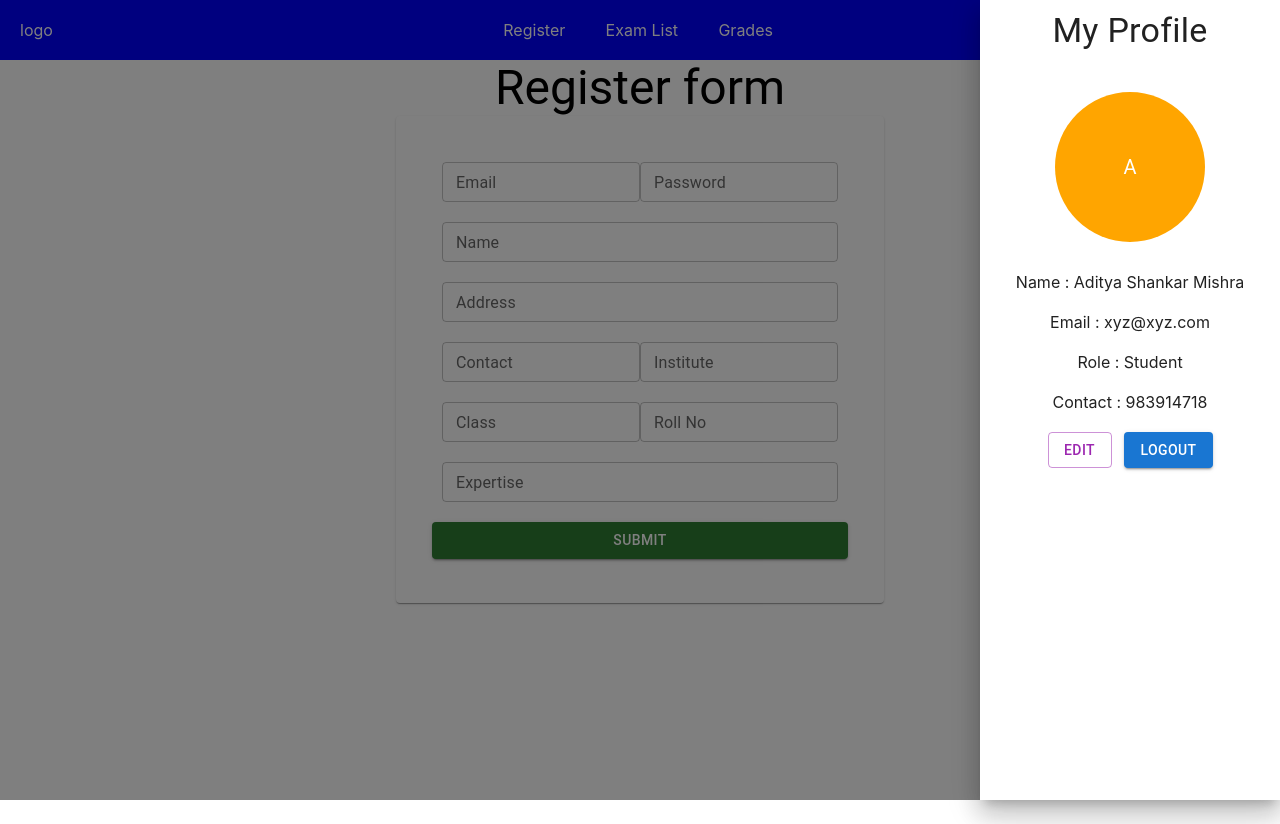
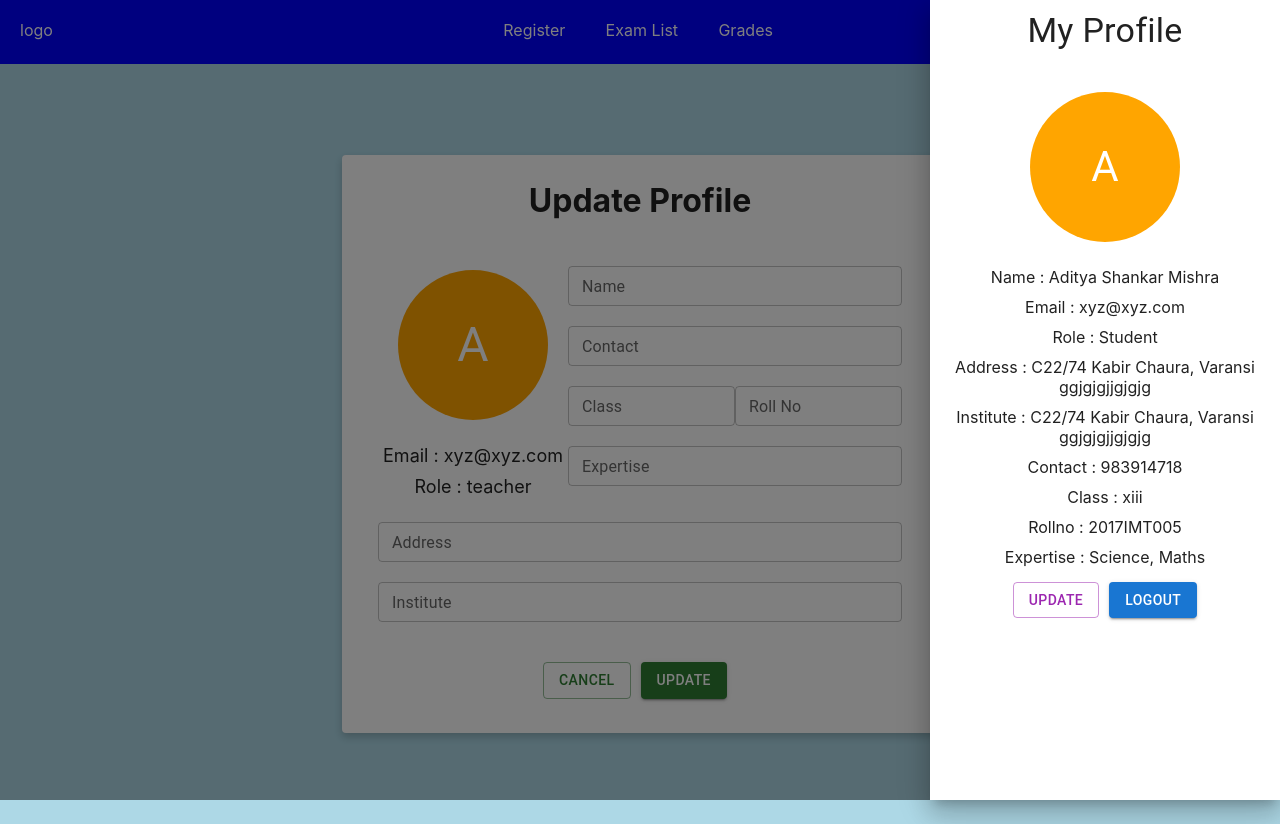
Before and after one commit to mishraadityashankar/Online-Exam-Conductor, a React (Create React App) app in the folder frontend/: page / in a window 1280 px wide. Both pictures are taken after a click on the element "login". Before the commit the page ends 800 px from the top, so only its background shows below. Built offline with nearby package versions, Linux system fonts and the light colour scheme.

Commit message:
Design done for Home, Profile and register page

```diff
--- a/frontend/src/App.js
+++ b/frontend/src/App.js
@@ -2,12 +2,16 @@ import logo from "./logo.svg";
 import "./App.css";
 import Register from "./components/Register";
 import Navbar from "./components/Navbar";
+import Home from "./components/Home";
+import EditProfile from "./components/EditProfile";
 
 function App() {
   return (
     <div className="App">
       <Navbar></Navbar>
-      <Register></Register>
+      <EditProfile></EditProfile>
+      {/* <Home></Home> */}
+      {/* <Register></Register> */}
     </div>
   );
 }
--- a/frontend/src/components/EditProfile.jsx
+++ b/frontend/src/components/EditProfile.jsx
@@ -0,0 +1,142 @@
+import React from "react";
+import {
+  Drawer,
+  Typography,
+  Box,
+  Avatar,
+  Button,
+  TextField,
+  Card,
+  CardContent,
+} from "@mui/material";
+
+import { makeStyles } from "@mui/styles";
+
+const useStyles = makeStyles({
+  root: {
+    display: "flex",
+    backgroundColor: "lightblue",
+    flexDirection: "column",
+    alignItems: "center",
+    justifyContent: "center",
+    height: "95vh",
+  },
+  card: {
+    width: "45%",
+    padding: "10px",
+    alignContent: "left",
+    boxShadow: "0 4px 8px 0 rgb(0 0 0 / 20%)",
+  },
+  formElement: {
+    display: "flex",
+    justifyContent: "space-evenly",
+    padding: "10px",
+  },
+  btn: {
+    marginleft: "10px",
+    marginTop: "10px",
+    marginRight: "10px",
+  },
+});
+
+function EditProfile(props) {
+  const classes = useStyles();
+  const role = "student";
+  return (
+    <Box className={classes.root}>
+      <Card className={classes.card}>
+        <CardContent>
+          <Box
+            style={{
+              fontSize: "32px",
+              fontWeight: "bold",
+              marginBottom: "20px",
+            }}
+          >
+            Update Profile
+          </Box>
+          <Box
+            style={{
+              display: "flex",
+              justifyContent: "space-between",
+              padding: "10px",
+            }}
+          >
+            <Box>
+              <Avatar
+                sx={{
+                  bgcolor: "orange",
+                  width: 150,
+                  fontSize: "48px",
+                  height: 150,
+                  margin: "20px",
+                }}
+              >
+                A
+              </Avatar>
+              <Box style={{ fontSize: "18px", padding: "5px" }}>
+                Email : xyz@xyz.com
+              </Box>
+              <Box style={{ fontSize: "18px", padding: "5px" }}>
+                Role : teacher
+              </Box>
+            </Box>
+
+            <Box
+              style={{
+                display: "flex",
+                width: "65%",
+                alignItems: "center",
+                justifyContent: "center",
+                flexDirection: "column",
+              }}
+            >
+              <TextField
+                style={{ marginBottom: "20px" }}
+                label="Name"
+                fullWidth
+                size="small"
+              />
+              <TextField
+                style={{ marginBottom: "20px" }}
+                label="Contact"
+                fullWidth
+                size="small"
+              />
+              <Box
+                style={{
+                  width: "100%",
+                  marginBottom: "20px",
+                  display: "flex",
+                  justifyContent: "space-between",
+                }}
+              >
+                <TextField label="Class" type="Name" size="small" />
+                <TextField label="Roll No" type="Name" size="small" />
+              </Box>
+
+              <TextField label="Expertise" fullWidth size="small" />
+            </Box>
+          </Box>
+          <Box className={classes.formElement}>
+            <TextField label="Address" fullWidth size="small" />
+          </Box>
+          <Box className={classes.formElement}>
+            <TextField label="Institute" fullWidth size="small" />
+          </Box>
+          <Box className={classes.formElement}></Box>
+          <Box>
+            <Button className={classes.btn} variant="outlined" color="success">
+              Cancel
+            </Button>
+            <Button className={classes.btn} variant="contained" color="success">
+              Update
+            </Button>
+          </Box>
+        </CardContent>
+      </Card>
+    </Box>
+  );
+}
+
+export default EditProfile;
--- a/frontend/src/components/Home.jsx
+++ b/frontend/src/components/Home.jsx
@@ -0,0 +1,63 @@
+import React from "react";
+import {
+  Drawer,
+  Typography,
+  Box,
+  Avatar,
+  Button,
+  TextField,
+} from "@mui/material";
+function Home(props) {
+  return (
+    <Box
+      style={{
+        backgroundColor: "lightblue",
+        display: "flex",
+        justifyContent: "center",
+        alignItems: "center",
+        height: "100vh",
+      }}
+    >
+      <Box
+        style={{
+          height: "50vh",
+          width: "30%",
+          backgroundColor: "white",
+          boxShadow: "0 4px 8px 0 rgb(0 0 0 / 20%)",
+          display: "flex",
+          flexDirection: "column",
+          justifyContent: "space-evenly",
+          padding: "25px",
+        }}
+      >
+        <Box
+          style={{ fontSize: "32px", fontWeight: "bold", marginBottom: "20px" }}
+        >
+          Online Exam Conductor
+        </Box>
+        <Box style={{ fontSize: "14px", marginBottom: "10px" }}>
+          Welcome, please enter your login credentials!
+        </Box>
+        <Box
+          style={{
+            height: "65%",
+            display: "flex",
+            flexDirection: "column",
+            justifyContent: "space-evenly",
+          }}
+        >
+          <TextField label="Email" fullWidth size="small" />
+          <TextField label="Password" fullWidth size="small" />
+          <Button variant="contained" fullWidth color="success">
+            Submit
+          </Button>
+        </Box>
+        <Box>
+          Need an account? <a href="#">Sign up</a>
+        </Box>
+      </Box>
+    </Box>
+  );
+}
+
+export default Home;
--- a/frontend/src/components/Navbar.jsx
+++ b/frontend/src/components/Navbar.jsx
@@ -1,4 +1,5 @@
 import { Drawer, Typography, Box, Avatar, Button } from "@mui/material";
+import { textAlign } from "@mui/system";
 import React, { useState } from "react";
 
 function Navbar(props) {
@@ -22,6 +23,7 @@ function Navbar(props) {
           backgroundColor: "blue",
           color: "white",
           cursor: "pointer",
+          height: "3vh",
         }}
       >
         <Box>logo</Box>
@@ -41,7 +43,7 @@ function Navbar(props) {
       <Drawer anchor="right" open={open} onClose={toggleDrawer(false)}>
         <Box
           style={{
-            width: "300px",
+            width: "350px",
             display: "flex",
             justifyContent: "center",
             flexDirection: "column",
@@ -55,25 +57,58 @@ function Navbar(props) {
             My Profile
           </Typography>
           <Avatar
-            sx={{ bgcolor: "orange", width: 150, height: 150, margin: "20px" }}
+            sx={{
+              bgcolor: "orange",
+              width: 150,
+              height: 150,
+              margin: "20px",
+              fontSize: "42px",
+            }}
           >
             A
           </Avatar>
-          <Box style={{ padding: "10px" }}>Name : Aditya Shankar Mishra</Box>
-          <Box style={{ padding: "10px" }}>Email : xyz@xyz.com</Box>
-          <Box style={{ padding: "10px" }}>Role : Student</Box>
-          <Box style={{ padding: "10px" }}>Contact : 983914718</Box>
+          <Box style={{ padding: "5px", textAlign: "center" }}>
+            Name : Aditya Shankar Mishra
+          </Box>
+          <Box style={{ padding: "5px", textAlign: "center" }}>
+            Email : xyz@xyz.com
+          </Box>
+          <Box style={{ padding: "5px", textAlign: "center" }}>
+            Role : Student
+          </Box>
+          <Box style={{ padding: "5px", textAlign: "center" }}>
+            Address : C22/74 Kabir Chaura, Varansi ggjgjgjjgjgjg
+          </Box>
+          <Box style={{ padding: "5px", textAlign: "center" }}>
+            Institute : C22/74 Kabir Chaura, Varansi ggjgjgjjgjgjg
+          </Box>
+          <Box style={{ padding: "5px", textAlign: "center" }}>
+            Contact : 983914718
+          </Box>
+          <Box style={{ padding: "5px", textAlign: "center" }}>
+            Class : xiii
+          </Box>
+          <Box style={{ padding: "5px", textAlign: "center" }}>
+            Rollno : 2017IMT005
+          </Box>
+          <Box style={{ padding: "5px", textAlign: "center" }}>
+            Expertise : Science, Maths
+          </Box>
           <Box
             style={{
               width: "55%",
               paddingTop: "10px",
               display: "flex",
               flexDirection: "row",
-              justifyContent: "space-between",
+              justifyContent: "center",
             }}
           >
-            <Button variant="outlined" color="secondary">
-              Edit
+            <Button
+              style={{ marginRight: "10px" }}
+              variant="outlined"
+              color="secondary"
+            >
+              Update
             </Button>
             <Button variant="contained" color="primary">
               Logout
--- a/frontend/src/components/Register.jsx
+++ b/frontend/src/components/Register.jsx
@@ -13,14 +13,17 @@ import { makeStyles } from "@mui/styles";
 const useStyles = makeStyles({
   root: {
     display: "flex",
+    backgroundColor: "lightblue",
     flexDirection: "column",
     alignItems: "center",
     justifyContent: "center",
+    height: "100vh",
   },
   card: {
     width: "35%",
-    padding: "20px",
+    padding: "10px",
     alignContent: "left",
+    boxShadow: "0 4px 8px 0 rgb(0 0 0 / 20%)",
   },
   formElement: {
     display: "flex",
@@ -38,12 +41,17 @@ function Register(props) {
   const role = "student";
   return (
     <Box className={classes.root}>
-      <Box>
-        <Typography variant="h3">Register form</Typography>
-      </Box>
-
       <Card className={classes.card}>
         <CardContent>
+          <Box
+            style={{
+              fontSize: "32px",
+              fontWeight: "bold",
+              marginBottom: "20px",
+            }}
+          >
+            Register
+          </Box>
           <Box className={classes.formElement}>
             <TextField label="Email" size="small" />
             <TextField label="Password" size="small" />
@@ -56,13 +64,16 @@ function Register(props) {
           </Box>
           <Box className={classes.formElement}>
             <TextField label="Contact" size="small" />
-            <TextField label="Institute" size="small" />
+            <TextField label="Role" size="small" />
           </Box>
-
+          <Box className={classes.formElement}>
+            <TextField label="Institute" fullWidth size="small" />
+          </Box>
           <Box className={classes.formElement}>
             <TextField label="Class" type="Name" size="small" />
             <TextField label="Roll No" type="Name" size="small" />
           </Box>
+
           <Box className={classes.formElement}>
             <TextField label="Expertise" fullWidth size="small" />
           </Box>
```
